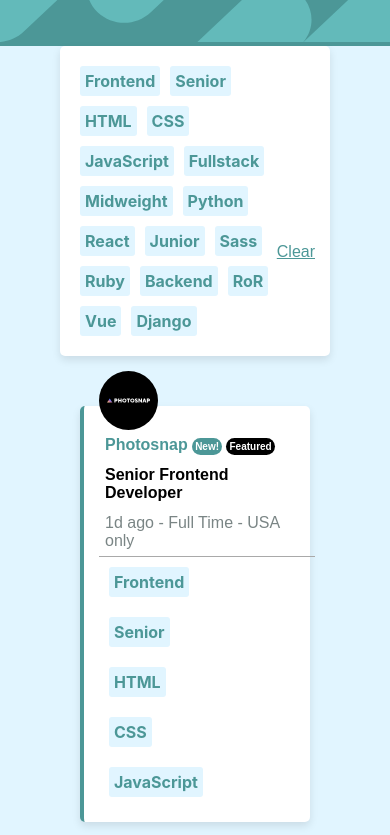
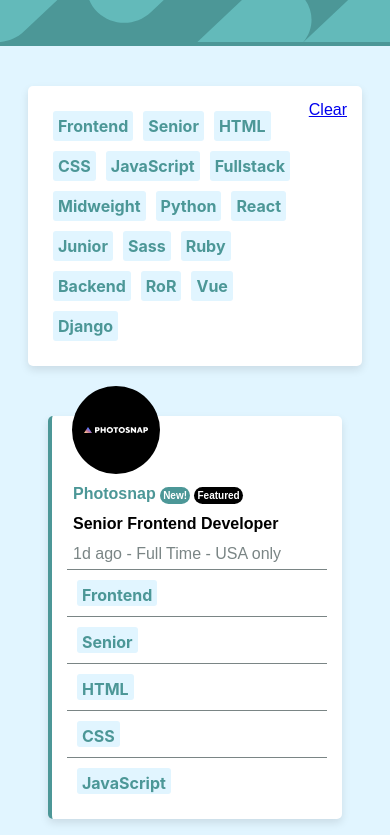
Before and after one commit to Priyanshi02612/JobListingswithFiltering, a React (Create React App) app: page / in a window 390 px wide. Shown: the top 835 px of the page. Built offline with nearby package versions, Linux system fonts and the light colour scheme.

Commit message:
Update App.css

```diff
--- a/src/App.css
+++ b/src/App.css
@@ -28,26 +28,28 @@ body {
   flex: 1;
 }
 
-a.search {
+.search {
   margin: 5px;
 }
 
-a.skills {
+.skills {
   margin: 5px;
 }
 
-a.skills.selected {
+.skills.selected {
   background-color: #4c9797;
   color: white;
 }
 
-.clear a {
+.clear {
   font-family: 'League Spartan', sans-serif;
   color: #4c9797;
 }
 
 .clear:hover {
   font-weight: bolder;
+  cursor: pointer;
+  text-decoration: underline;
 }
 
 .container {
@@ -68,13 +70,12 @@ a.skills.selected {
 }
 
 .image {
-  margin-right: 5px;
+  padding: 5px;
   height: auto;
 }
 
 .image:hover {
   cursor: pointer;
-  transform: scale(1.1);
 }
 
 .details {
@@ -91,7 +92,7 @@ a.skills.selected {
   font-family: 'League Spartan', sans-serif;
 }
 
-a.new {
+.new {
   padding: 3px;
   color: white;
   border-radius: 15px;
@@ -99,7 +100,7 @@ a.new {
   background-color: #4c9797;
 }
 
-a.featured {
+.featured {
   padding: 3px;
   color: white;
   border-radius: 15px;
@@ -115,7 +116,7 @@ a.featured {
   margin: 3px;
 }
 
-a.Role:hover {
+.Role:hover {
   color: #4c9797;
   cursor: pointer;
 }
@@ -128,20 +129,23 @@ a.Role:hover {
   margin: 3px;
 }
 
-.line-between-divs {
-  border-top: 1px solid darkgray;
+.right{
+  display: flex;
+  flex-wrap: wrap;
 }
 
-.right {
-  display: flex;
-  flex-wrap: wrap;
-  align-content: center;
-  padding: 10px;
+.skill{
+  height: 16px;
+  margin: 8px;
 }
 
-a.skill:hover {
+.skill:hover {
   background-color: #4c9797;
   color: white;
+}
+
+.skills{
+  display: inline-block;
 }
 
 .skills,
@@ -154,37 +158,37 @@ a.skill:hover {
   border-radius: 3px;
 }
 
-@media screen and (max-width: 375px) {
-
-  body {
-    font-size: 12px;
-  }
-
+@media screen and (max-width: 600px) {
   .container {
-    flex-direction: column;
     margin-top: 50px;
   }
 
   .main {
-    margin: 0px 50px 50px 50px;
+    margin: 0px 18px;
   }
 
-  .left,
-  .right {
+  .search-container{
+    margin-top: 30px;
+  }
+
+  .left{
     width: 100%;
+  }
+
+  .right{
+    border-top: 1px solid #7a8585;
+    padding: 5px;
+  }
+  .skill{
+    margin: 5px;
   }
 
   .list {
     flex-direction: column;
   }
 
-  .image {
-    margin-top: -50px;
-    width: 30%;
-  }
-
-  a.new,
-  a.featured {
+  .new,
+  .featured {
     font-size: 10px;
   }
 
@@ -192,53 +196,18 @@ a.skill:hover {
     display: flex;
     flex-wrap: wrap;
   }
+}
 
-  .clear {
-    margin-top: 180px;
+@media screen and (max-width: 451px) {
+  .image {
+    margin-top: -50px;
   }
 }
 
-@media screen and (max-width: 300px) {
-  .right {
-    flex-direction: column;
-  }
-}
+@media screen and (max-width: 800px) {
 
-@media screen and (max-width: 412px) {
-  .container {
-    flex-direction: column;
-    margin-top: 50px;
-  }
-
-  .main {
-    margin: 0px 50px 50px 50px;
-  }
-
-  .left,
-  .right {
-    width: 100%;
-  }
-
-  .list {
+  .container{
     flex-direction: column;
   }
 
-  .image {
-    margin-top: -50px;
-    width: 30%;
-  }
-
-  a.new,
-  a.featured {
-    font-size: 10px;
-  }
-
-  .search {
-    display: flex;
-    flex-wrap: wrap;
-  }
-
-  .clear {
-    margin-top: 180px;
-  }
 }
```
